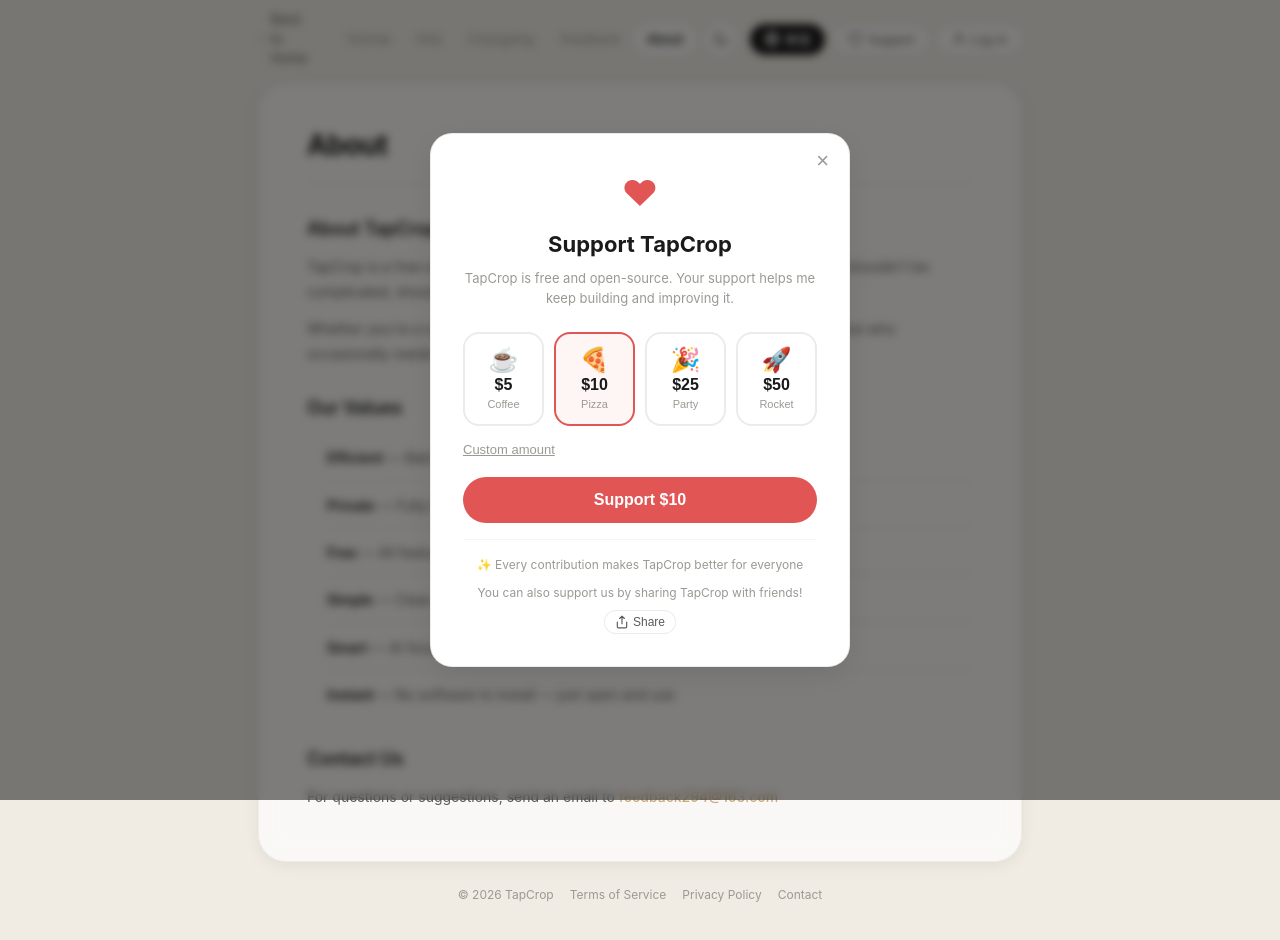
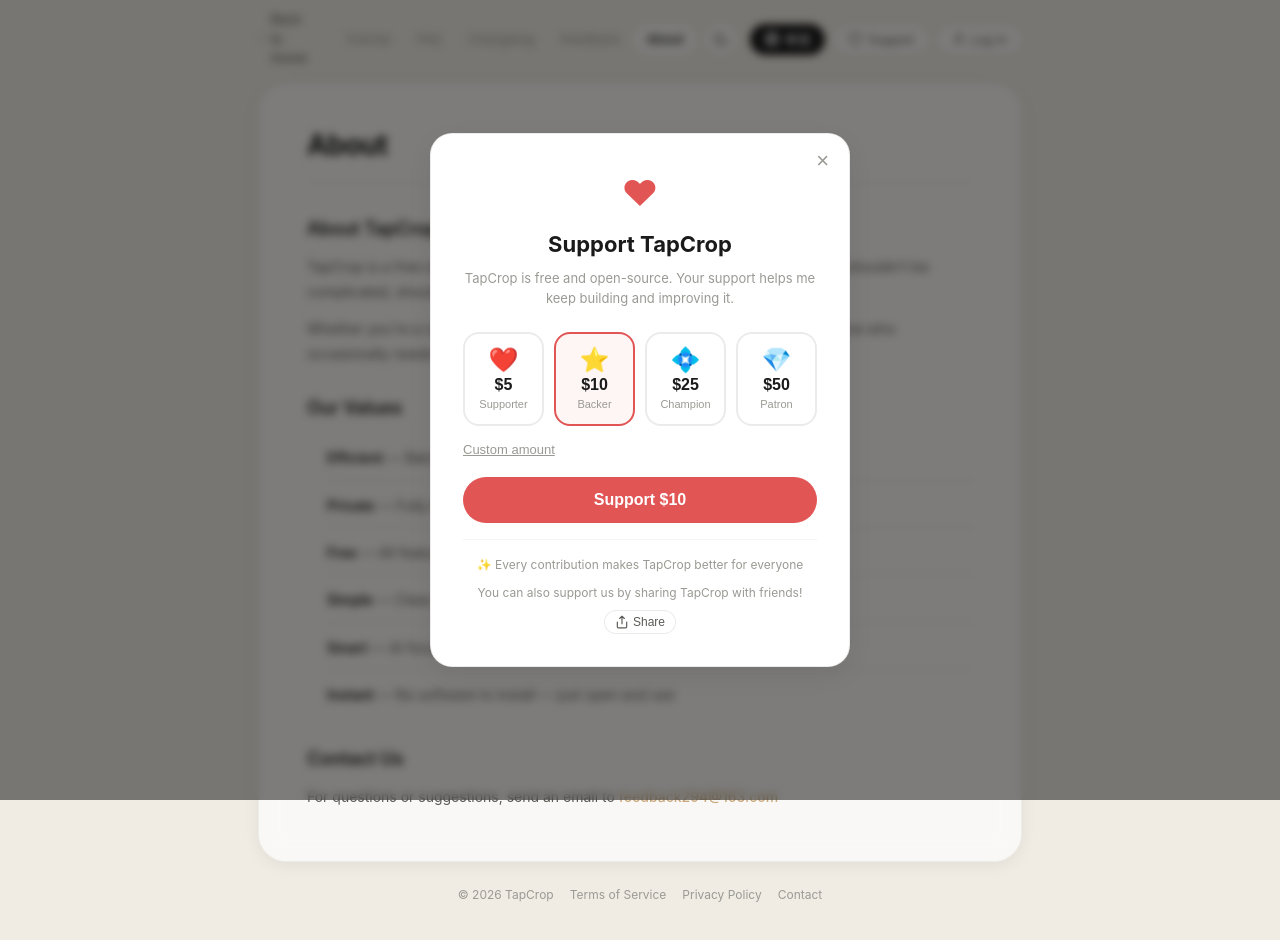
Before and after one commit to humphrey1114/quickcrop, a React (Vite) app: page /about in a window 1280 px wide. Both pictures are taken after a click on the button "Support". Shown: the top 940 px of the page. Built offline with nearby package versions, Linux system fonts and the light colour scheme; no server answers.

Commit message:
feat: 更新打赏等级标签为正式风格（Supporter/Backer/Champion/Patron）

```diff
--- a/src/components/SupportModal.jsx
+++ b/src/components/SupportModal.jsx
@@ -3,10 +3,10 @@
 import './SupportModal.css'
 
 const AMOUNTS = [
-  { value: 5, emoji: '\u2615', label: 'Coffee' },
-  { value: 10, emoji: '\uD83C\uDF55', label: 'Pizza' },
-  { value: 25, emoji: '\uD83C\uDF89', label: 'Party' },
-  { value: 50, emoji: '\uD83D\uDE80', label: 'Rocket' },
+  { value: 5, emoji: '\u2764\uFE0F', label: 'Supporter' },
+  { value: 10, emoji: '\u2B50', label: 'Backer' },
+  { value: 25, emoji: '\uD83D\uDCA0', label: 'Champion' },
+  { value: 50, emoji: '\uD83D\uDC8E', label: 'Patron' },
 ]
 
 const CREEM_LINK = 'https://www.creem.io/payment/prod_443SQW7gVPLY8Gjx6vhk7x'
```
